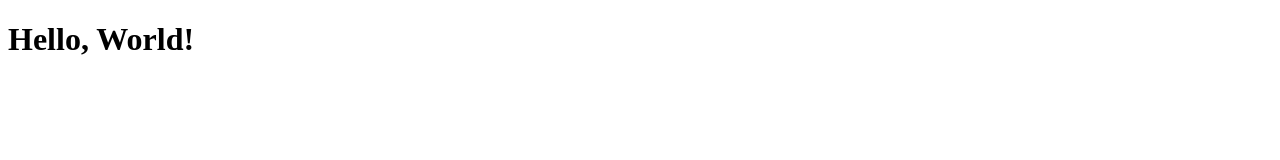
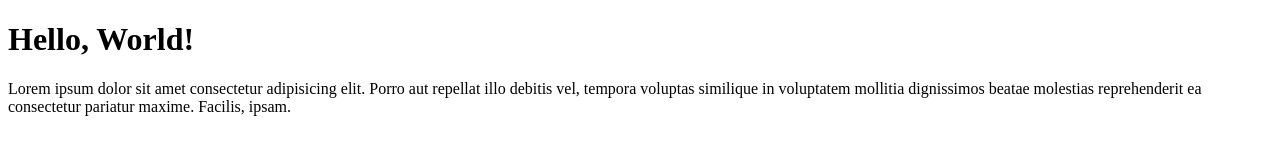
Before and after one commit to yasirkhairullah/git-test, a plain HTML site: page index.html in a window 1280 px wide. Drawn offline with Linux system fonts and the light colour scheme.

Commit message:
menambahkan paragraf

```diff
--- a/index.html
+++ b/index.html
@@ -7,5 +7,11 @@
   </head>
   <body>
     <h1>Hello, World!</h1>
+    <p>
+      Lorem ipsum dolor sit amet consectetur adipisicing elit. Porro aut
+      repellat illo debitis vel, tempora voluptas similique in voluptatem
+      mollitia dignissimos beatae molestias reprehenderit ea consectetur
+      pariatur maxime. Facilis, ipsam.
+    </p>
   </body>
 </html>
```
